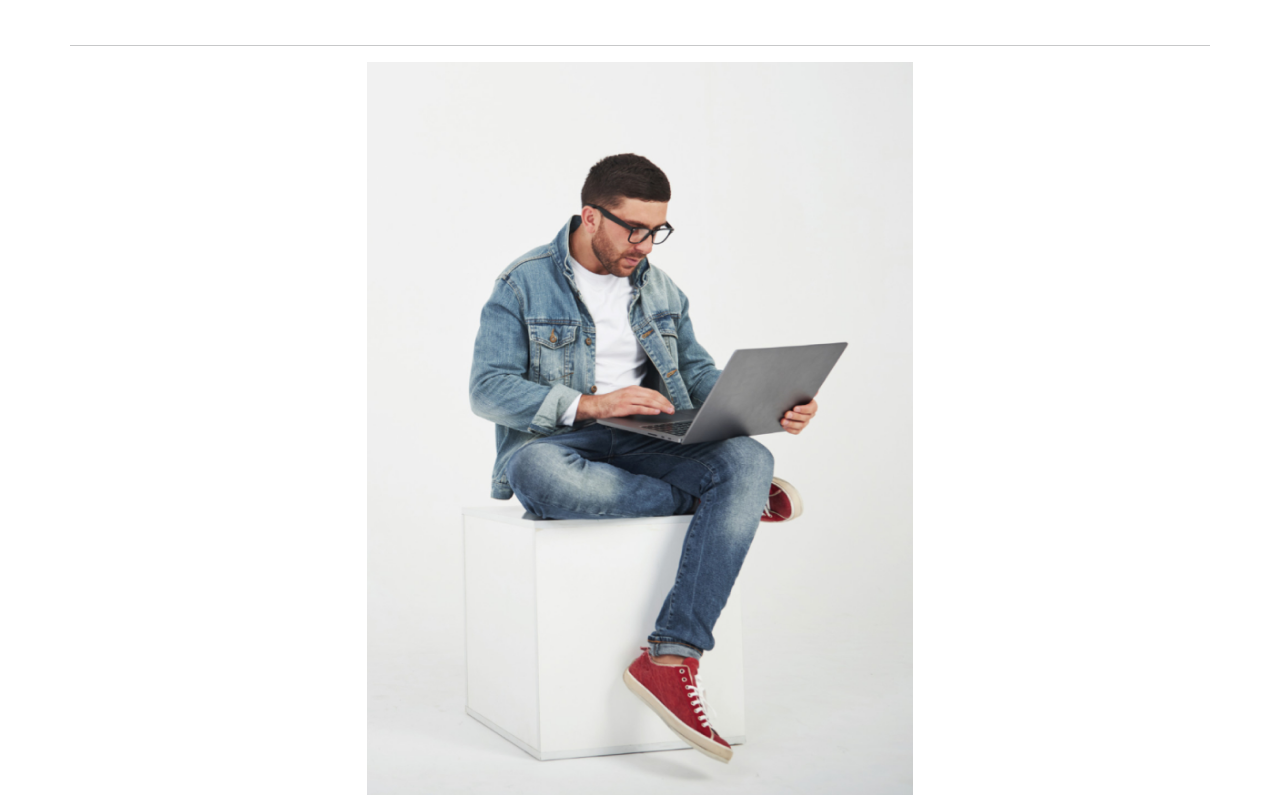
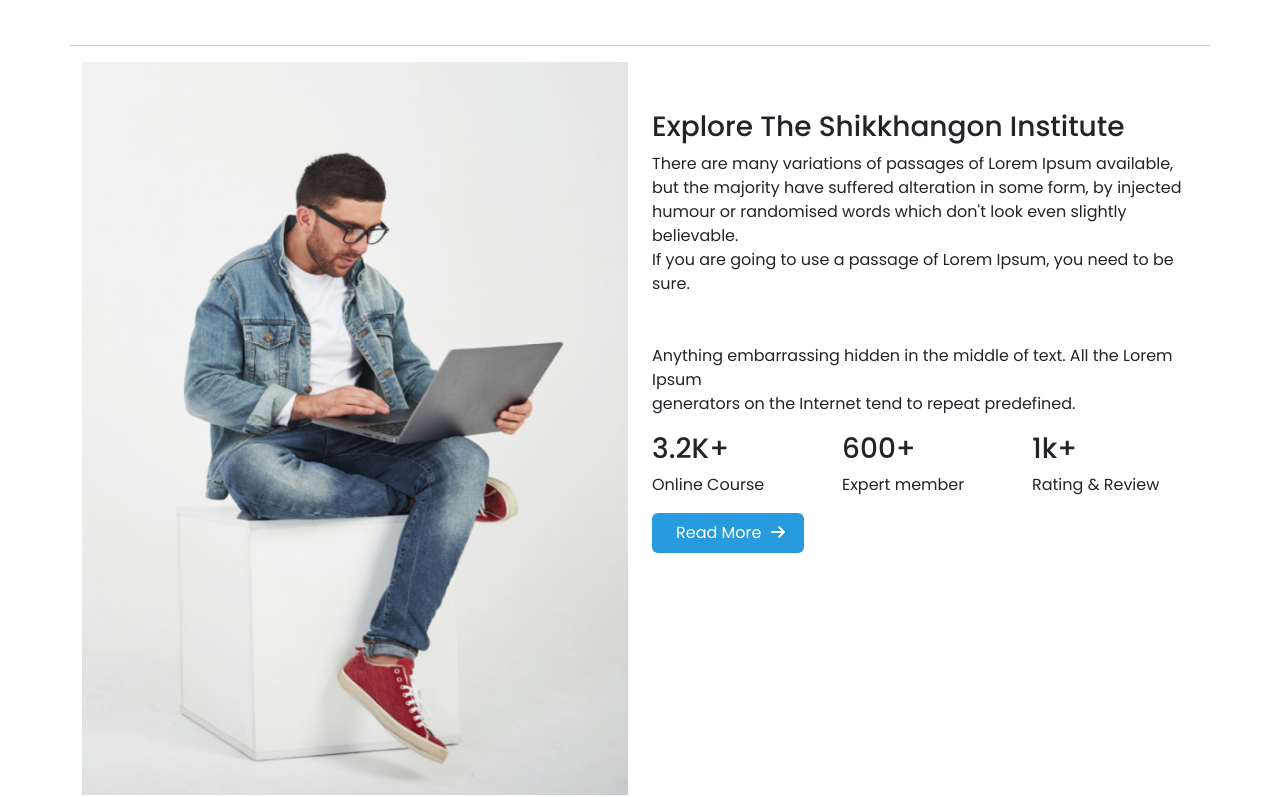
Before and after one commit to MdHasan0467/Shikkhangon-institute, a plain HTML site: page index.html in a window 1280 px wide. Shown: the part 1553-2350 px from the top of the page. Drawn offline with nearby package versions, Linux system fonts and the light colour scheme; a web font is replaced by a local one.

Commit message:
explore section readded

```diff
--- a/index.html
+++ b/index.html
@@ -226,7 +226,7 @@
     <img class="img-fluid" src="img/working.png" alt="">
    </div>
 
-   <div class="ol-lg-6 col-md-12 col-sm-12 content m-auto mt-5">
+   <div class="col-lg-6 col-md-12 col-sm-12 content m-auto mt-5">
     <h3>Explore The Shikkhangon Institute</h3>
         <p>There are many variations of passages of Lorem Ipsum available,  but the
            majority have suffered alteration in some form, by injected humour
```
